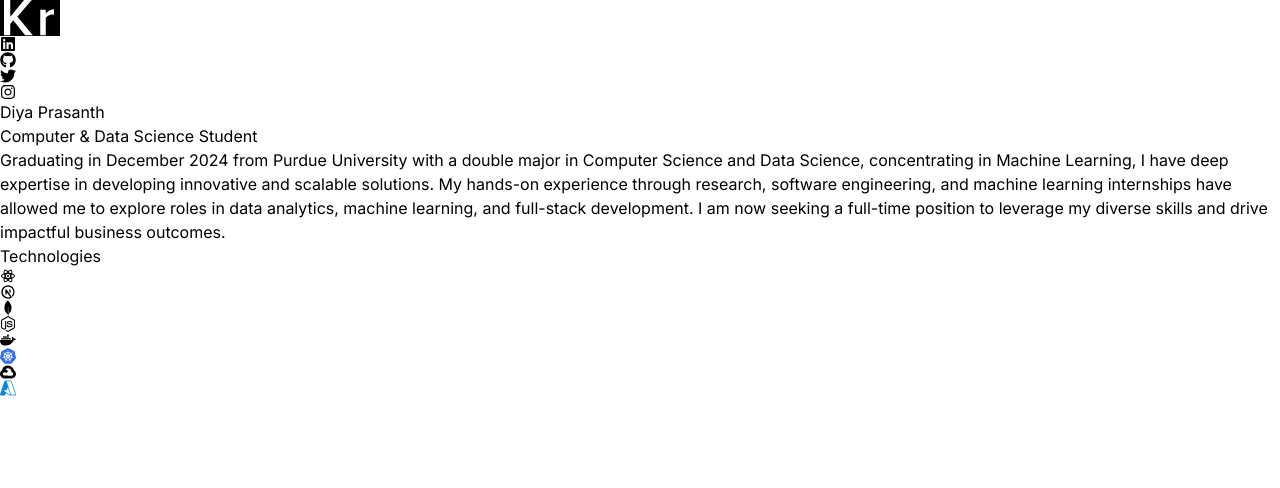
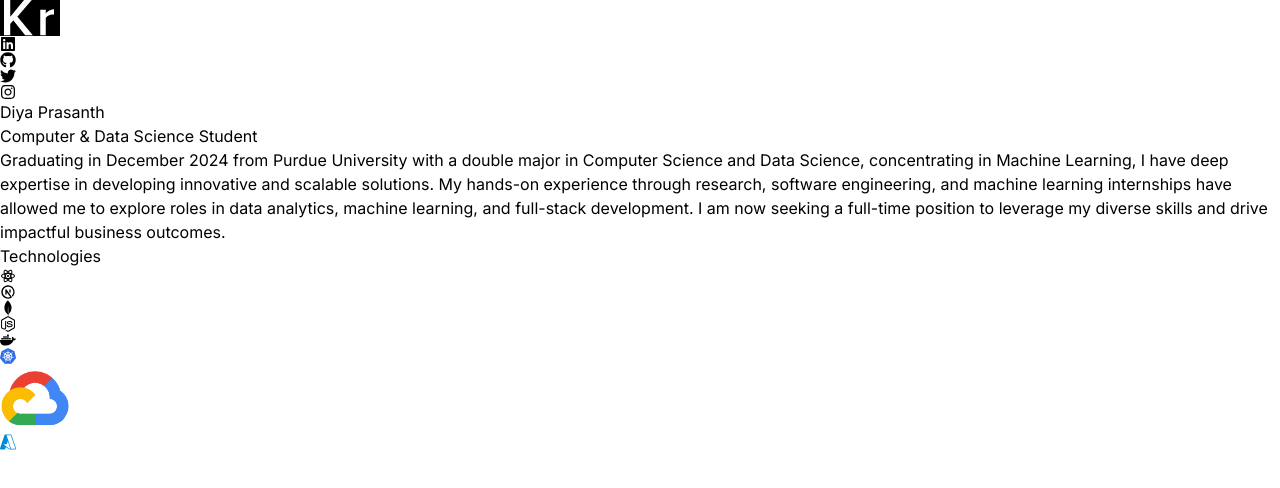
Before and after one commit to DiyaPrasanth20/portfolio, a React (Vite) app: page / in a window 1280 px wide. Shown: the top 488 px of the page. Built offline with nearby package versions, Linux system fonts and the light colour scheme.

Commit message:
fixed google logo

```diff
--- a/src/components/Technologies.jsx
+++ b/src/components/Technologies.jsx
@@ -5,8 +5,8 @@ import { SiMongodb } from 'react-icons/si'
 import { FaNodeJs} from 'react-icons/fa'
 import { FaDocker } from "react-icons/fa";
 import { SiKubernetes } from "react-icons/si";
-import { SiGooglecloud } from "react-icons/si";
 import { SiMicrosoftazure } from "react-icons/si";
+import googleCloudLogo from '../assets/google_cloud_logo.png';
 
 
 const Technologies = () => {
@@ -33,7 +33,13 @@ const Technologies = () => {
                  <SiKubernetes className="text-7xl" style={{ color: '#326CE5' }} />
             </div>
             <div className="rounded-2xl border-4 border-neutral-800 p-4">
-                < SiGooglecloud className="text-7xl text-yellow-500"/>
+                <img
+                    src={googleCloudLogo}
+                    alt="Google Cloud Logo"
+                    className="h-16 w-auto"
+                    style={{ height: '70px', width: 'auto' }}
+
+                />
             </div>
             <div className="rounded-2xl border-4 border-neutral-800 p-4">
                 <SiMicrosoftazure className="text-7xl" style={{ color: '#008AD7' }} />
@@ -49,7 +55,5 @@ export default Technologies
 
 /*
 TO DO:
-- kubernetes icon color should be the hex code color
-- google cloud icon color is diferent (3 diff colors at once)
 
 */
```
Also changed, not shown: src/assets/google_cloud_logo.png (added).
